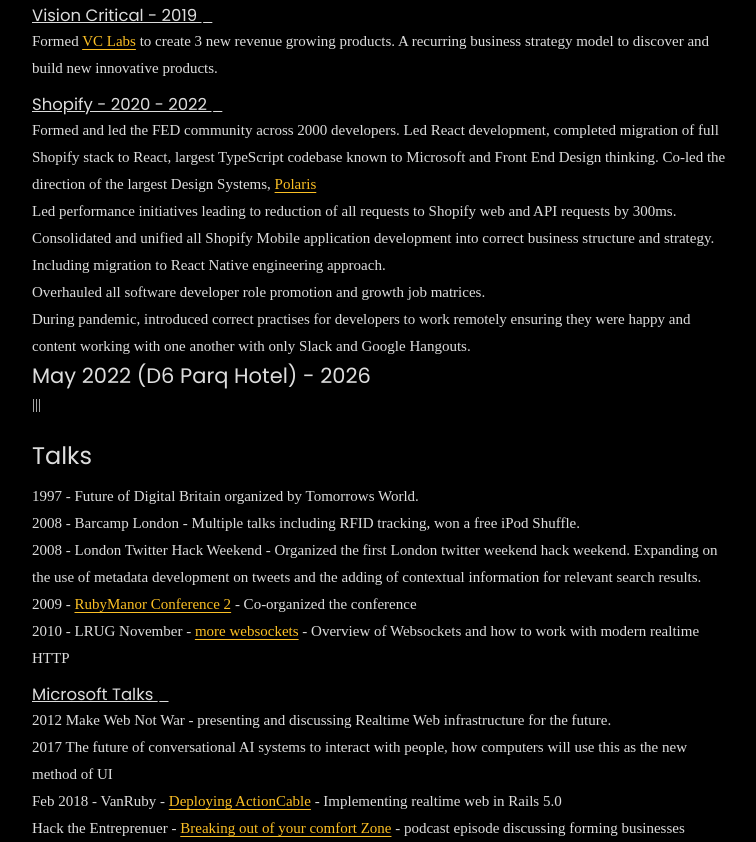
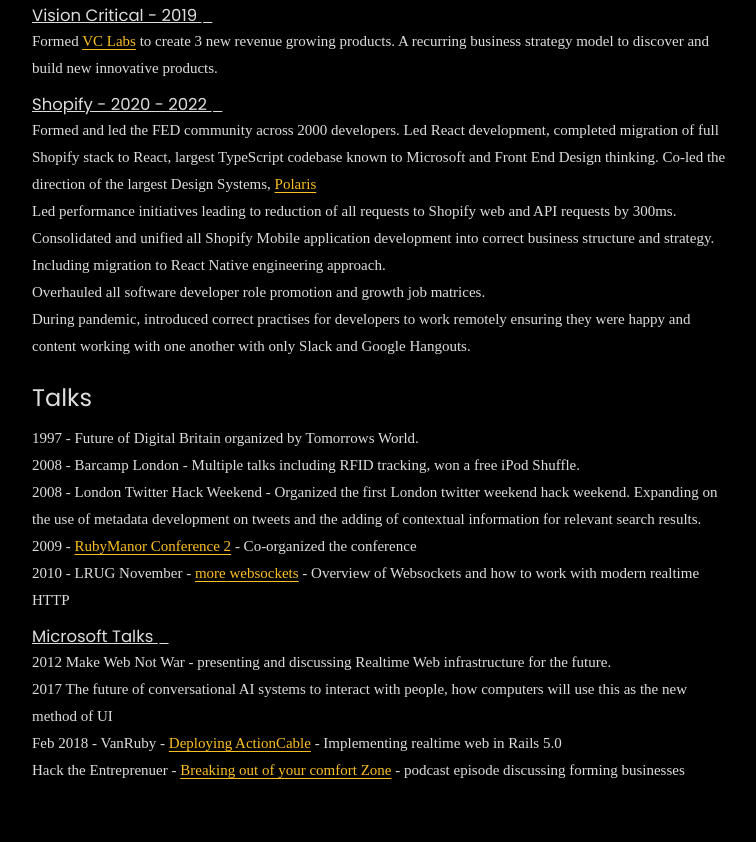
Before and after one commit to kalvir-sandhu/kalvweb, an Eleventy site: page cv/index.md in a window 1280 px wide. Shown: the part 4151-4993 px from the top of the page, without its empty margins (258-1014 px from the left). After the commit the page ends 4935 px from the top, so only its background shows below. Built offline with nearby package versions, Linux system fonts and the light colour scheme; Eleventy itself is replaced by a stand-in of ours; files that its build step writes are made by us from their sources; a web font is replaced by a local one.

Commit message:
I made my last update to my website in 2022 and there was nothing else to share

```diff
--- a/cv/index.md
+++ b/cv/index.md
@@ -158,9 +158,6 @@
 
 During pandemic, introduced correct practises for developers to work remotely ensuring they were happy and content working with one another with only Slack and Google Hangouts.
 
-## May 2022 (D6 Parq Hotel) - 2026
-|||
-
 # Talks
 1997 - Future of Digital Britain organized by Tomorrows World.
 2008 - Barcamp London - Multiple talks including RFID tracking, won a free iPod Shuffle.
```
